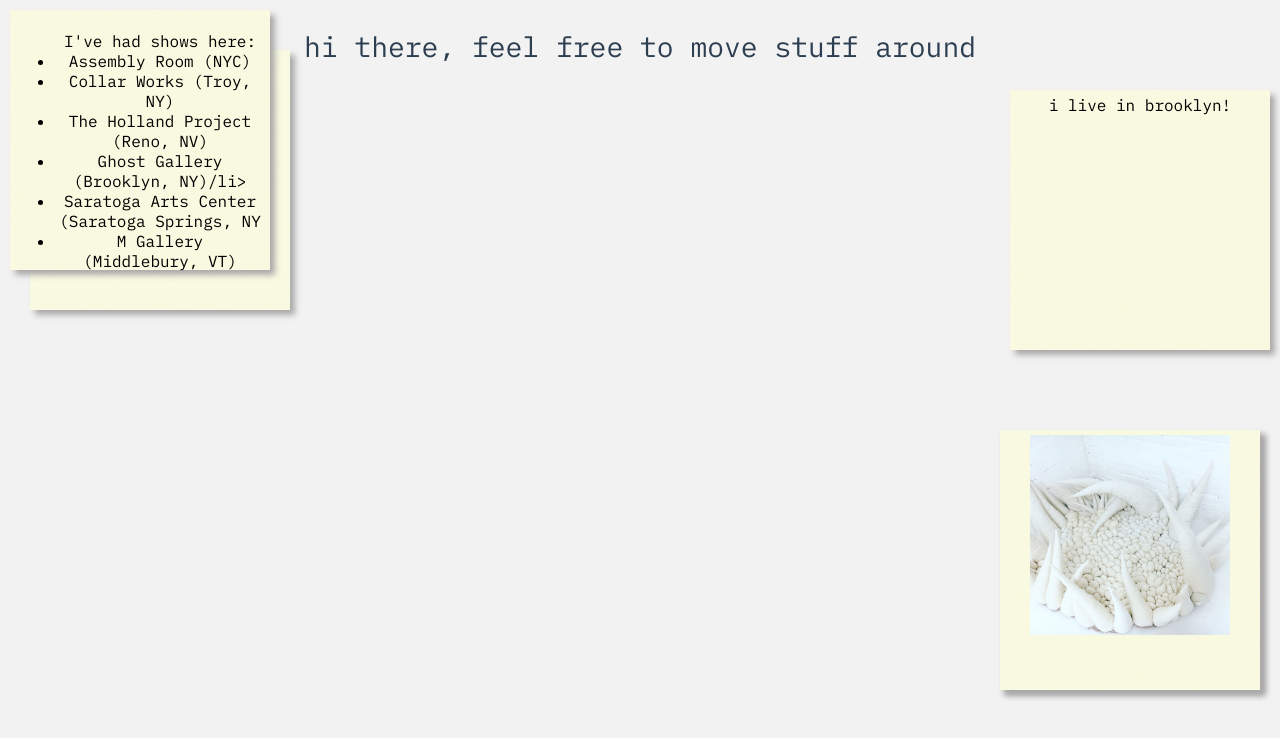
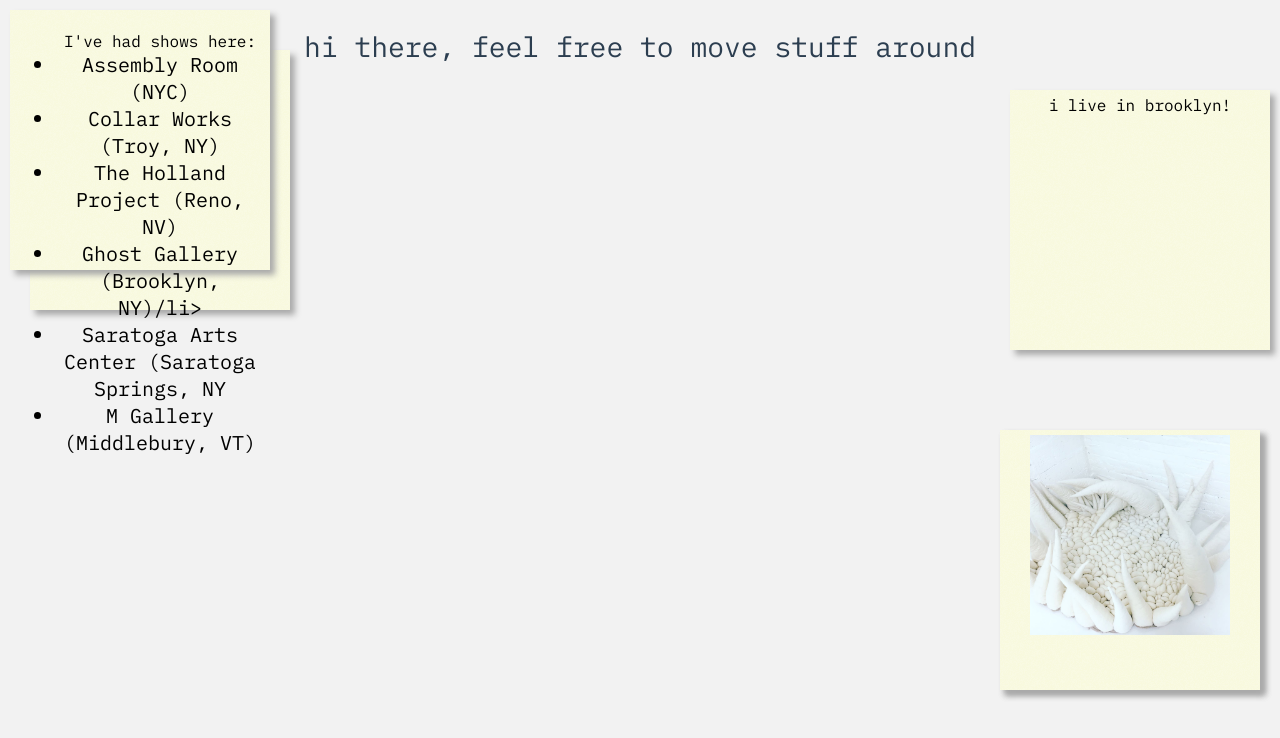
Before and after one commit to anniebart/.github.io, a Vue app: page / in a window 1280 px wide. Shown: the top 738 px of the page. Built offline with nearby package versions, Linux system fonts and the light colour scheme; a web font is replaced by a local one.

Commit message:
changed font size for li element

```diff
--- a/src/App.vue
+++ b/src/App.vue
@@ -91,8 +91,8 @@ margin:0;
   max-height: 200px;
 
 }
-p {
-
+li {
+  font-size: 20px;
 }
 
 </style>
```
